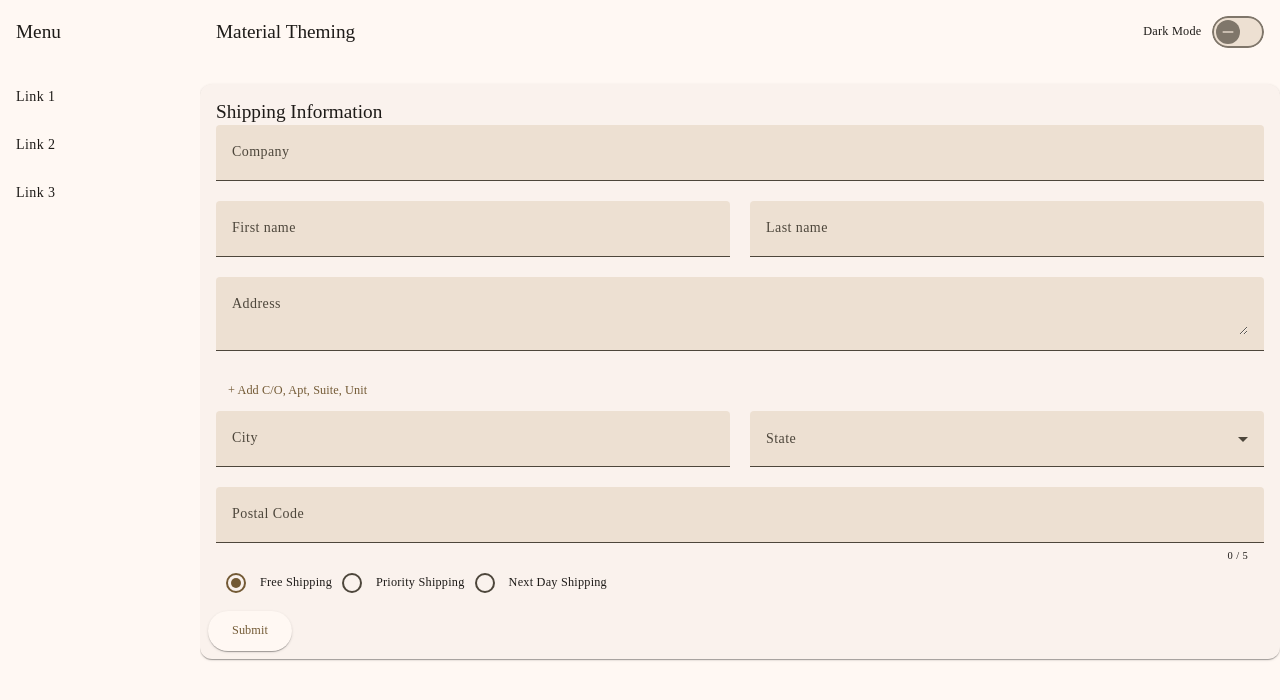
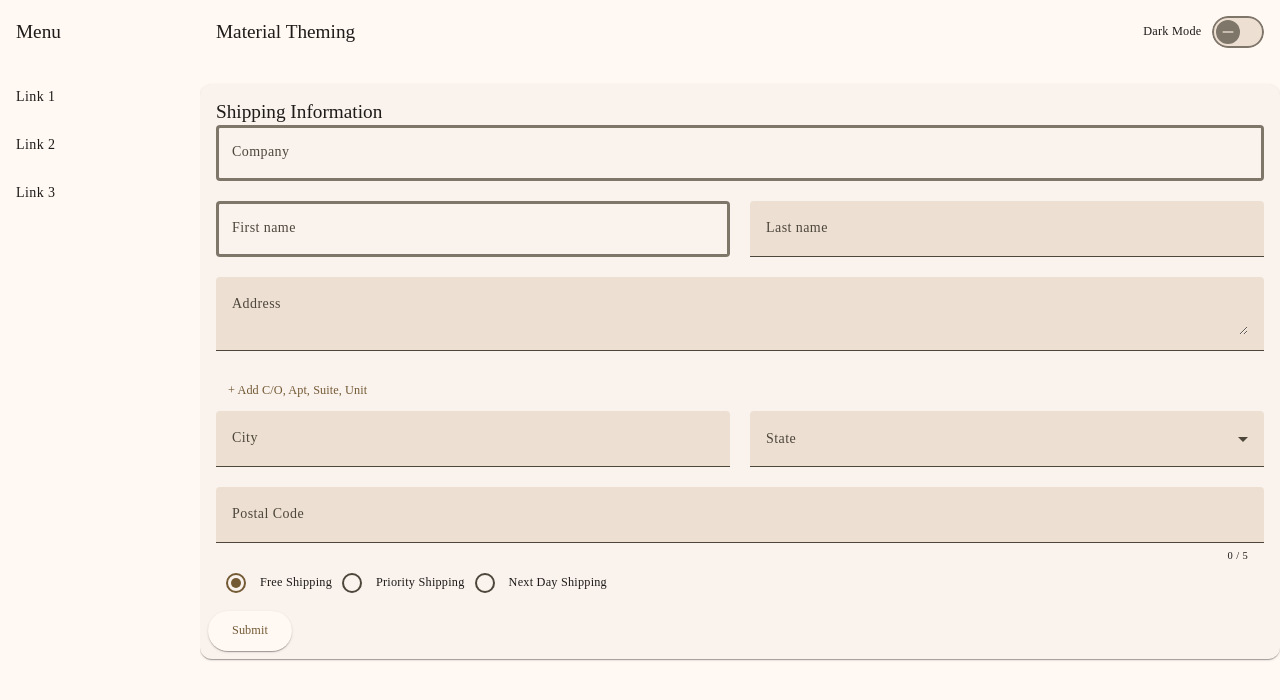
Before and after one commit to ricardoferrari/material-theming, an Angular app: page / in a window 1280 px wide. Shown: the top 700 px of the page. Built offline with nearby package versions, Linux system fonts and the light colour scheme; a web font is replaced by a local one.

Commit message:
feat: sass and token override

```diff
--- a/package.json
+++ b/package.json
@@ -43,6 +43,7 @@
     "karma-coverage": "~2.2.0",
     "karma-jasmine": "~5.1.0",
     "karma-jasmine-html-reporter": "~2.1.0",
+    "sass": "^1.89.2",
     "typescript": "~5.8.2"
   }
 }
--- a/src/app/cadastro/cadastro.component.html
+++ b/src/app/cadastro/cadastro.component.html
@@ -6,14 +6,14 @@
     <mat-card-content>
       <div class="row">
         <div class="col">
-          <mat-form-field class="full-width">
+          <mat-form-field class="full-width example-orange-primary-container" appearance="outline">
             <input matInput placeholder="Company" formControlName="company">
           </mat-form-field>
         </div>
       </div>
       <div class="row">
         <div class="col">
-          <mat-form-field class="full-width">
+          <mat-form-field class="full-width outlined-field" appearance="outline">
             <input matInput placeholder="First name" formControlName="firstName">
             @if (addressForm.controls['firstName'].hasError('required')) {
               <mat-error>First name is <strong>required</strong></mat-error>
--- a/src/app/cadastro/cadastro.component.css
+++ b/src/app/cadastro/cadastro.component.scss
@@ -1,3 +1,13 @@
+@use '@angular/material' as mat;
+
+.example-orange-primary-container {
+  @include mat.form-field-overrides((
+    outlined-outline-width: 3px,
+    outlined-focus-outline-width: 3px,
+    outlined-focus-outline-color: rgb(10, 13, 202),
+  ));
+}
+
 .full-width {
   width: 100%;
 }
--- a/src/app/cadastro/cadastro.component.ts
+++ b/src/app/cadastro/cadastro.component.ts
@@ -11,7 +11,7 @@ import { MatCardModule } from '@angular/material/card';
 @Component({
   selector: 'app-cadastro',
   templateUrl: './cadastro.component.html',
-  styleUrl: './cadastro.component.css',
+  styleUrl: './cadastro.component.scss',
   imports: [
     MatInputModule,
     MatButtonModule,
--- a/src/custom-theme.scss
+++ b/src/custom-theme.scss
@@ -29,4 +29,15 @@ html {
   background-color: var(--mat-sys-surface);
   color: var(--mat-sys-on-surface);
   font: var(--mat-sys-body-medium);
+
+  .outlined-field {
+    @include mat.form-field-overrides((
+      outlined-outline-width: 3px,
+      outlined-focus-outline-width: 4px,
+      outlined-input-text-color: light-dark(#33333c, #dddd5a),
+      outlined-focus-outline-color: rgb(10, 13, 202),
+      outlined-hover-outline-color: rgb(10, 13, 202),
+    ));
+  }
+
 }
```
Also changed, not shown: 1 other file (tests, documents, lock files or other folders).
